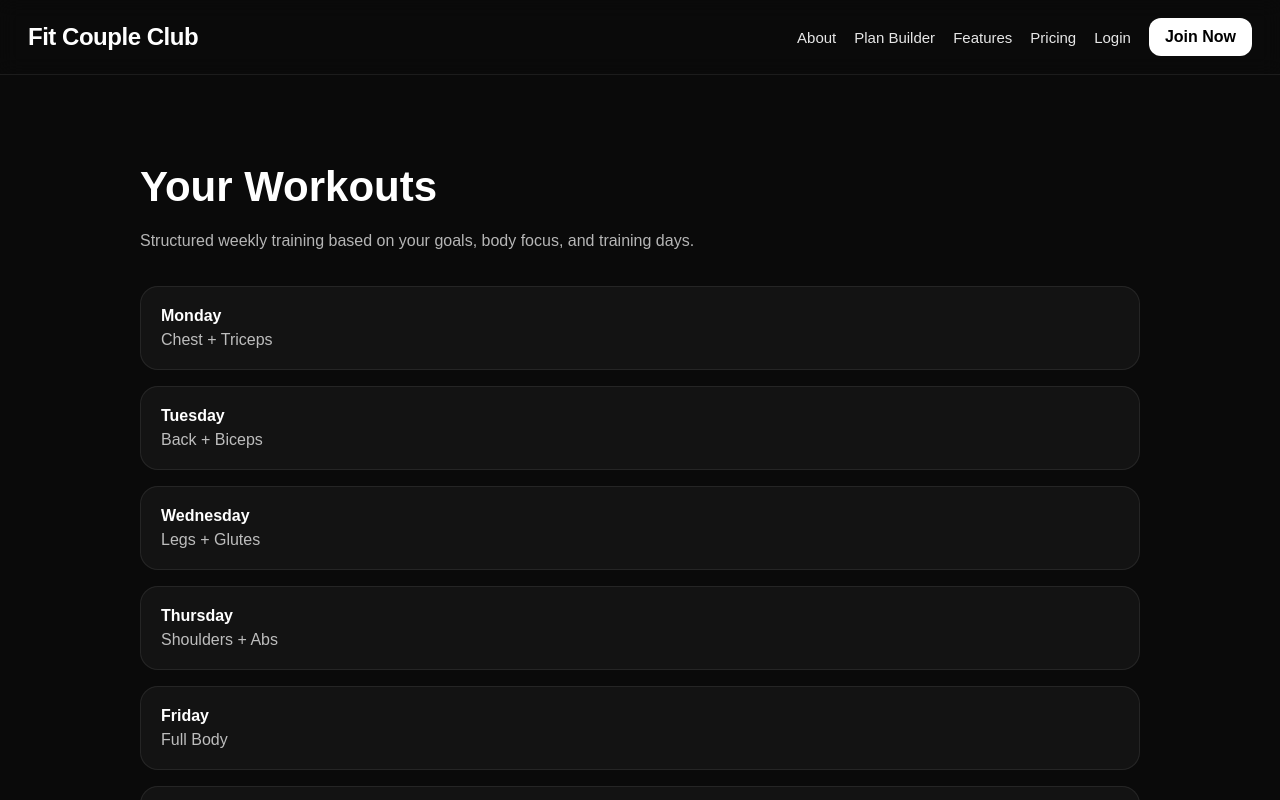
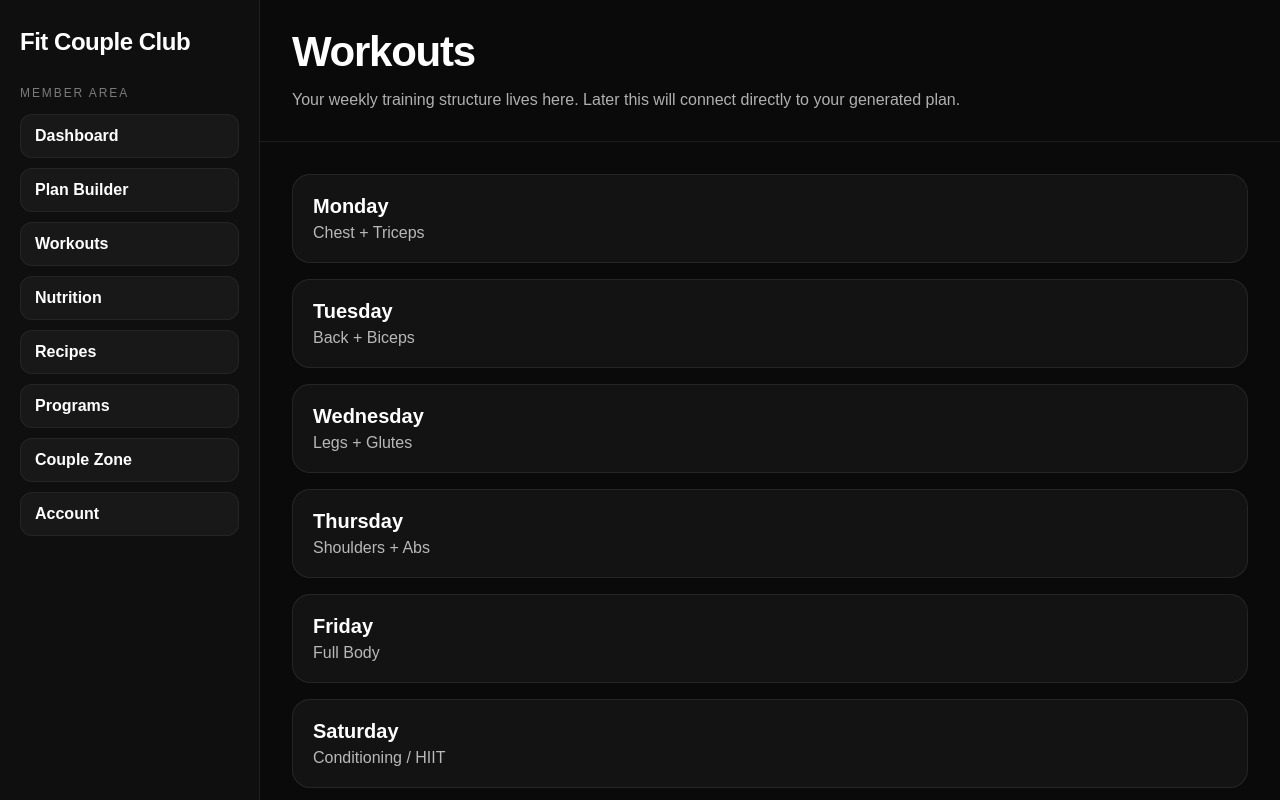
Before and after one commit to nielsvdz-ops/fit-couple-club, a Next.js app: page /workouts in a window 1280 px wide. Shown: the top 800 px of the page. Built offline with nearby package versions, Linux system fonts and the light colour scheme.

Commit message:
Update page.js

```diff
--- a/app/workouts/page.js
+++ b/app/workouts/page.js
@@ -1,34 +1,39 @@
-import Navbar from "../../components/Navbar";
+import DashboardLayout from "../../components/DashboardLayout";
 
 export default function WorkoutsPage() {
+  const week = [
+    ["Monday", "Chest + Triceps"],
+    ["Tuesday", "Back + Biceps"],
+    ["Wednesday", "Legs + Glutes"],
+    ["Thursday", "Shoulders + Abs"],
+    ["Friday", "Full Body"],
+    ["Saturday", "Conditioning / HIIT"],
+    ["Sunday", "Recovery"],
+  ];
+
   return (
-    <main style={main}>
-      <Navbar />
-      <div style={container}>
-        <h1 style={title}>Your Workouts</h1>
-        <p style={subtitle}>Structured weekly training based on your goals, body focus, and training days.</p>
-
-        {[
-          { day: "Monday", focus: "Chest + Triceps" },
-          { day: "Tuesday", focus: "Back + Biceps" },
-          { day: "Wednesday", focus: "Legs + Glutes" },
-          { day: "Thursday", focus: "Shoulders + Abs" },
-          { day: "Friday", focus: "Full Body" },
-          { day: "Saturday", focus: "Conditioning / HIIT" },
-          { day: "Sunday", focus: "Recovery" },
-        ].map((d) => (
-          <div key={d.day} style={card}>
-            <strong>{d.day}</strong>
-            <div style={{ marginTop: "6px", color: "rgba(255,255,255,0.72)" }}>{d.focus}</div>
+    <DashboardLayout
+      title="Workouts"
+      subtitle="Your weekly training structure lives here. Later this will connect directly to your generated plan."
+    >
+      <div style={{ display: "grid", gap: "16px" }}>
+        {week.map(([day, focus]) => (
+          <div
+            key={day}
+            style={{
+              background: "rgba(255,255,255,0.04)",
+              border: "1px solid rgba(255,255,255,0.08)",
+              borderRadius: "18px",
+              padding: "20px",
+            }}
+          >
+            <div style={{ fontWeight: "800", fontSize: "20px" }}>{day}</div>
+            <div style={{ color: "rgba(255,255,255,0.7)", marginTop: "6px" }}>
+              {focus}
+            </div>
           </div>
         ))}
       </div>
-    </main>
+    </DashboardLayout>
   );
 }
-
-const main = { minHeight: "100vh", background: "#0a0a0a", color: "white" };
-const container = { maxWidth: "1000px", margin: "0 auto", padding: "60px 24px" };
-const title = { fontSize: "42px", marginBottom: "10px" };
-const subtitle = { color: "rgba(255,255,255,0.7)", marginBottom: "30px", lineHeight: 1.8 };
-const card = { background: "rgba(255,255,255,0.04)", border: "1px solid rgba(255,255,255,0.08)", borderRadius: "18px", padding: "20px", marginBottom: "16px" };
```
